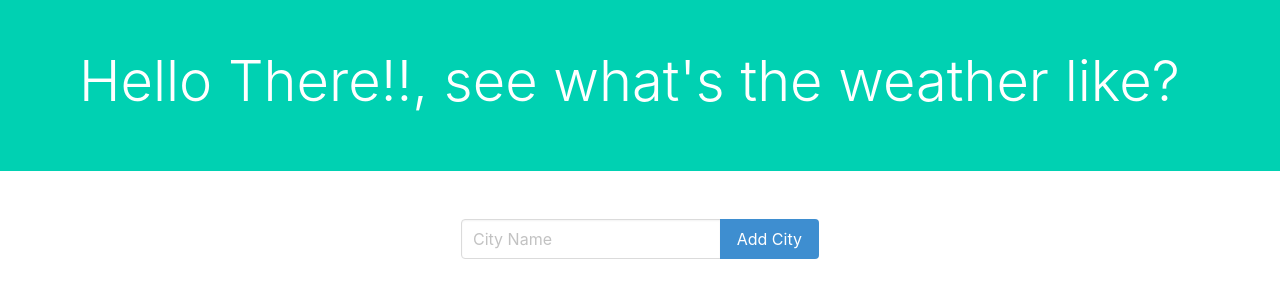
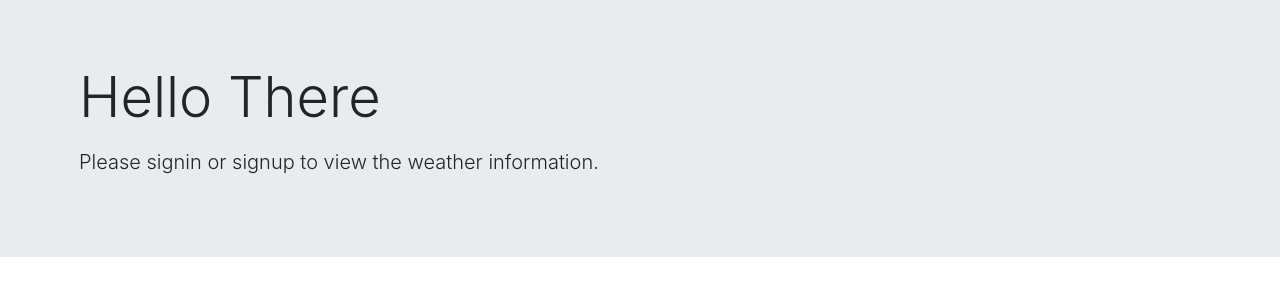
Before and after one commit to nova-sangeeth/Weather-Application, a Django app: template templates/weather/index.html in a window 1280 px wide. Shown: the part 68-368 px from the top of the page. Run offline with Django 3.2, Linux system fonts and the light colour scheme; the template is opened without the code that fills it: values that come from a table or form of the project are taken from there, others are empty; some libraries are stand-ins or nearby versions.

Commit message:
added jumbotron to the index page

```diff
--- a/templates/weather/index.html
+++ b/templates/weather/index.html
@@ -26,6 +26,8 @@
 
 <body>
     {% block content %}
+    {% if user.is_authenticated %}
+
     {% csrf_token %}
     <section class="hero is-primary">
         <div class="hero-body">
@@ -89,6 +91,14 @@
     <footer class="footer">
     </footer>
 
+    {% else %}
+    <div class="jumbotron jumbotron-fluid">
+        <div class="container">
+            <p class="display-4">Hello There</p>
+            <p class="lead">Please signin or signup to view the weather information.</p>
+        </div>
+    </div>
+    {% endif %}
     {% endblock content %}
 </body>
 
```
